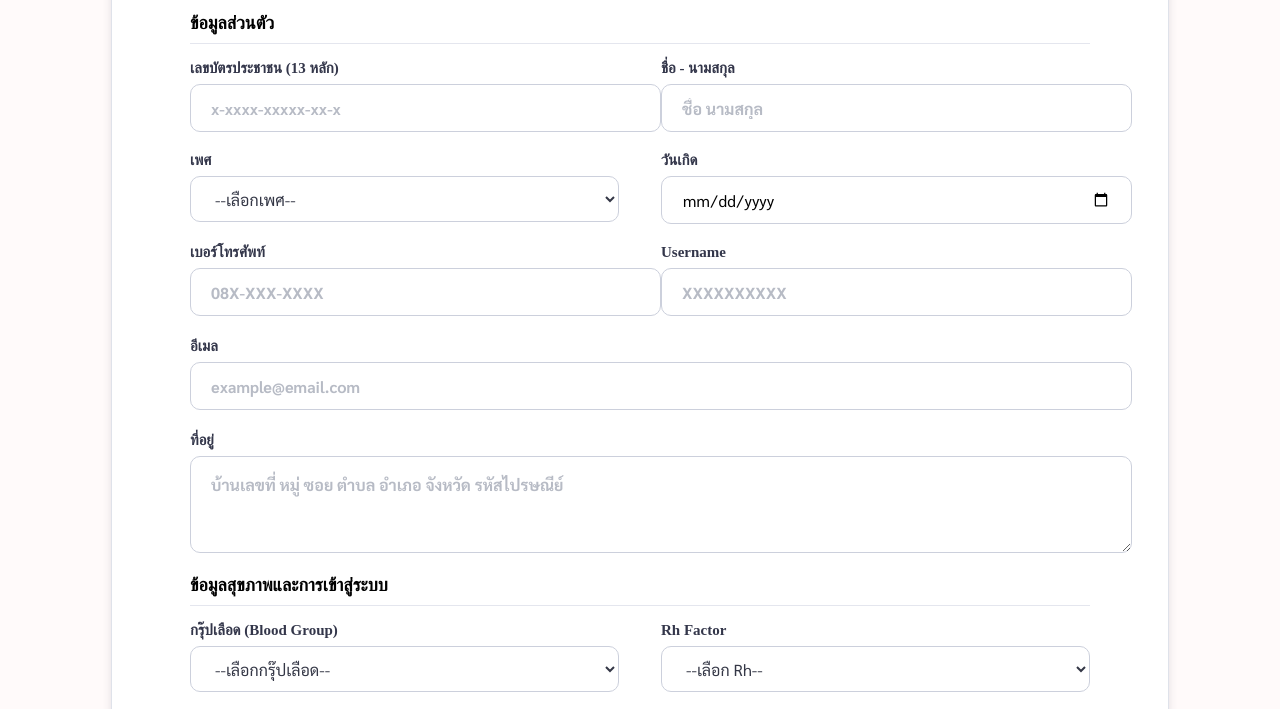
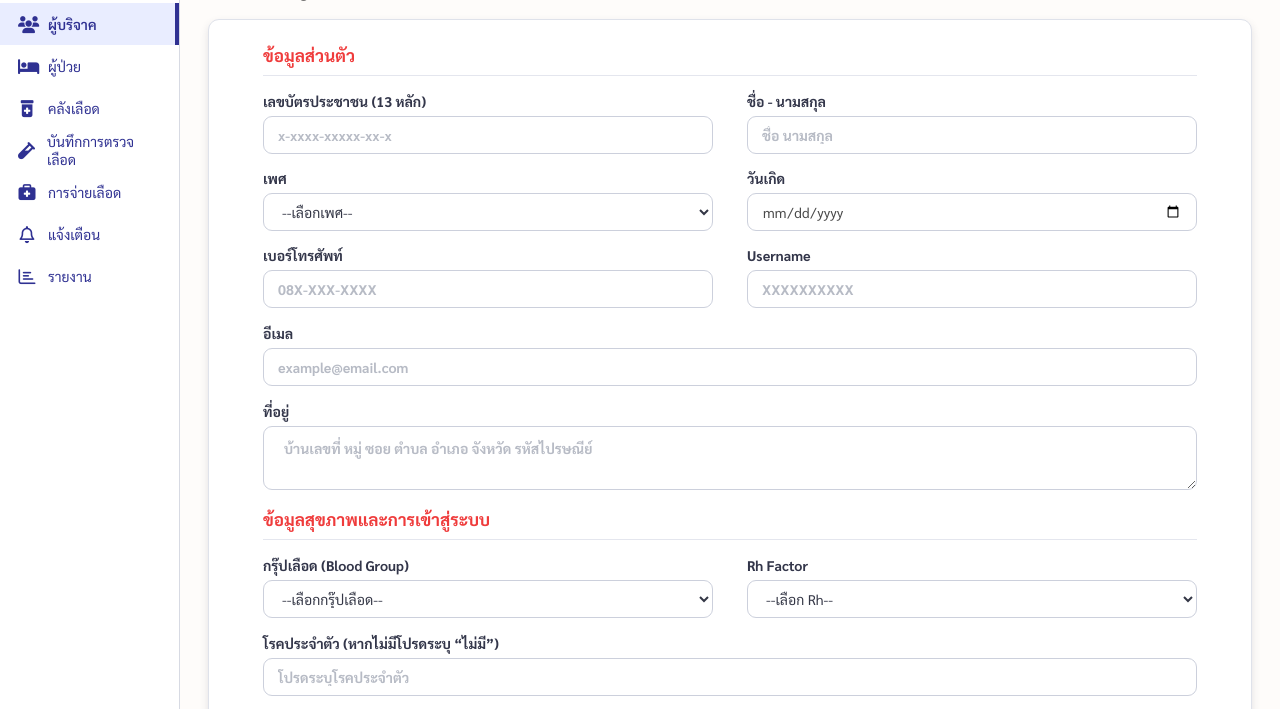
Before and after one commit to KeeratikornJan/CS251_FrontEnd, a plain HTML site: page add-donor.html in a window 1280 px wide. Shown: the part 113-822 px from the top of the page. Drawn offline with Linux system fonts and the light colour scheme.

Commit message:
Edit page bindings

```diff
--- a/add-donor.html
+++ b/add-donor.html
@@ -8,9 +8,9 @@
   <link rel="preconnect" href="https://fonts.gstatic.com" crossorigin />
   <link href="https://fonts.googleapis.com/css2?family=Sarabun:wght@300;400;500;600;700&display=swap" rel="stylesheet" />
   <link rel="stylesheet" href="https://cdnjs.cloudflare.com/ajax/libs/font-awesome/6.5.2/css/all.min.css" />
-  <link rel="stylesheet" href="layout.css" />
+  <link rel="stylesheet" href="shared-topbar-sidebar.css" />
   <link rel="stylesheet" href="add-donor.css" />
-  <link rel="stylesheet" href="compact.css" />
+  <link rel="stylesheet" href="shared-ui.css" />
 </head>
 <body data-active-menu="donors">
   <div id="layoutRoot">
@@ -115,7 +115,7 @@
     </main>
   </div>
 
-  <script src="layout.js"></script>
+  <script src="shared-topbar-sidebar.js"></script>
   <script src="add-donor.js"></script>
 </body>
 </html>
```
Also changed, not shown: add-patient.html (+3 -3 lines), donor-management.html (+3 -3 lines), patient-management.html (+3 -3 lines).
